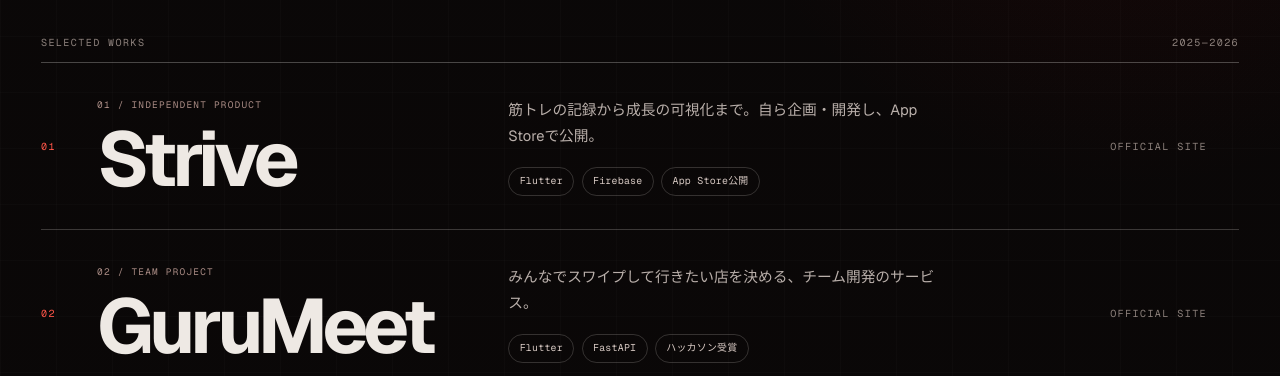
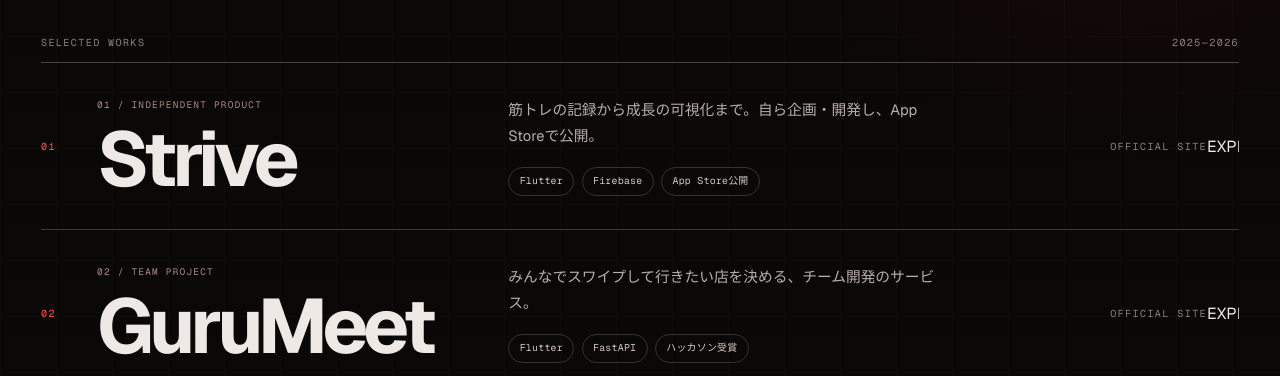
Before and after one commit to jcm2bd9rn5-cyber/shogo-taguchi-portfolio, a Next.js app: page / in a window 1280 px wide. Shown: the part 1100-1476 px from the top of the page. Built offline with nearby package versions, Linux system fonts and the light colour scheme; no server answers.

Commit message:
Refine editorial spacing, typography and work interactions

```diff
--- a/components/SelectedWorks.tsx
+++ b/components/SelectedWorks.tsx
@@ -26,7 +26,7 @@
       </div>
       <ol className="work-list" aria-label="制作物一覧">
         {works.map((work, index) => (
-          <li className="work-item" key={work.name} data-reveal style={{ "--reveal-delay": `${index * 100}ms` } as React.CSSProperties}>
+          <li className="work-item" data-work={work.name} key={work.name} data-reveal style={{ "--reveal-delay": `${index * 100}ms` } as React.CSSProperties}>
             <a className="work-link" href={work.href} target="_blank" rel="noopener noreferrer" data-magnetic aria-label={`${work.name} の公式サイトを開く（新しいタブ）`}>
               <span className="work-number">0{index + 1}</span>
               <span className="work-name-wrap"><span className="work-category">{work.category}</span><span className="work-name">{work.name}</span></span>
@@ -37,7 +37,7 @@
                 </span>
               </span>
               <span className="work-url">{work.url}</span>
-              <span className="work-arrow" aria-hidden="true">↗</span>
+              <span className="work-action" aria-hidden="true"><span>EXPLORE</span><span className="work-arrow">↗</span></span>
             </a>
           </li>
         ))}
```
